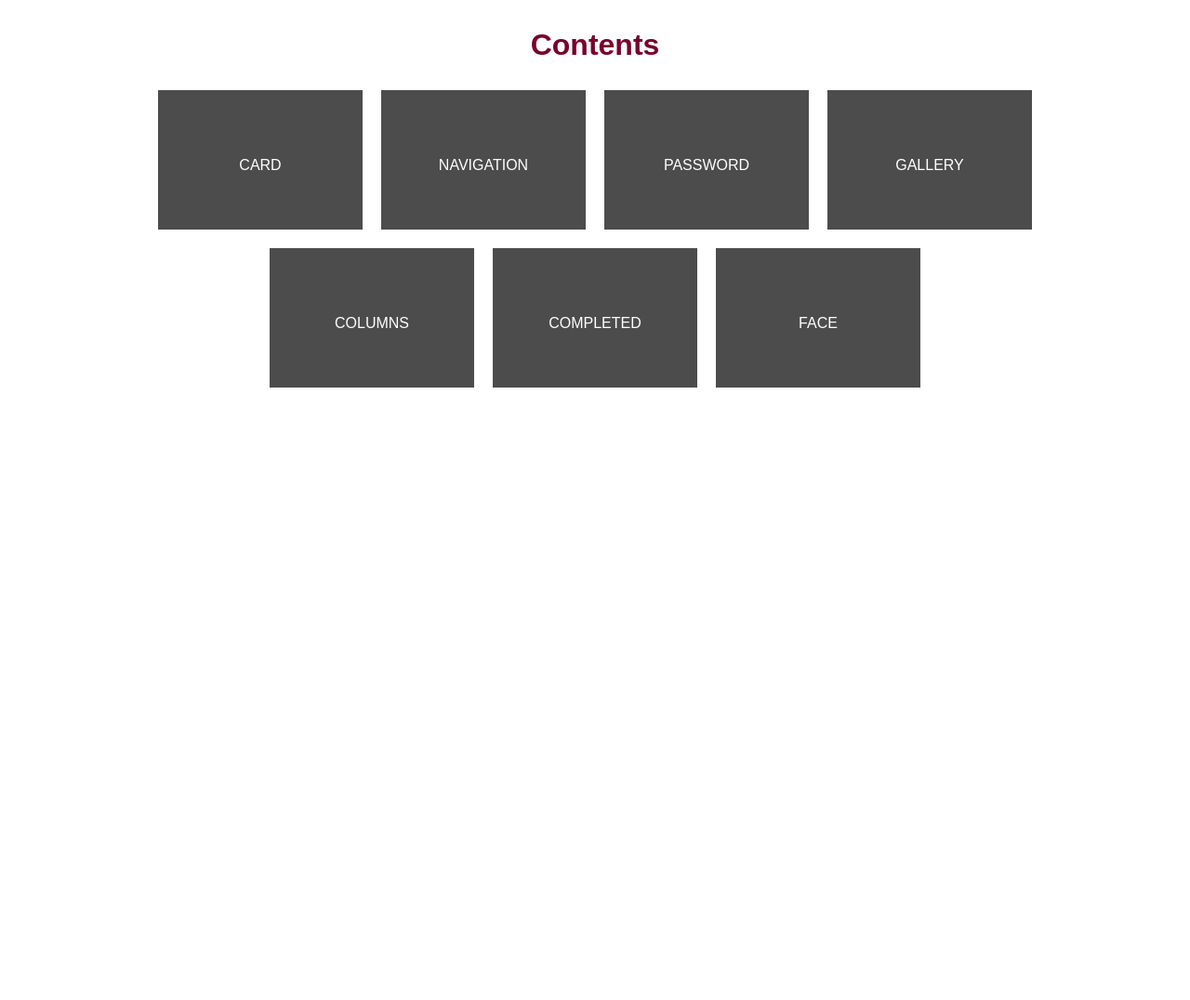
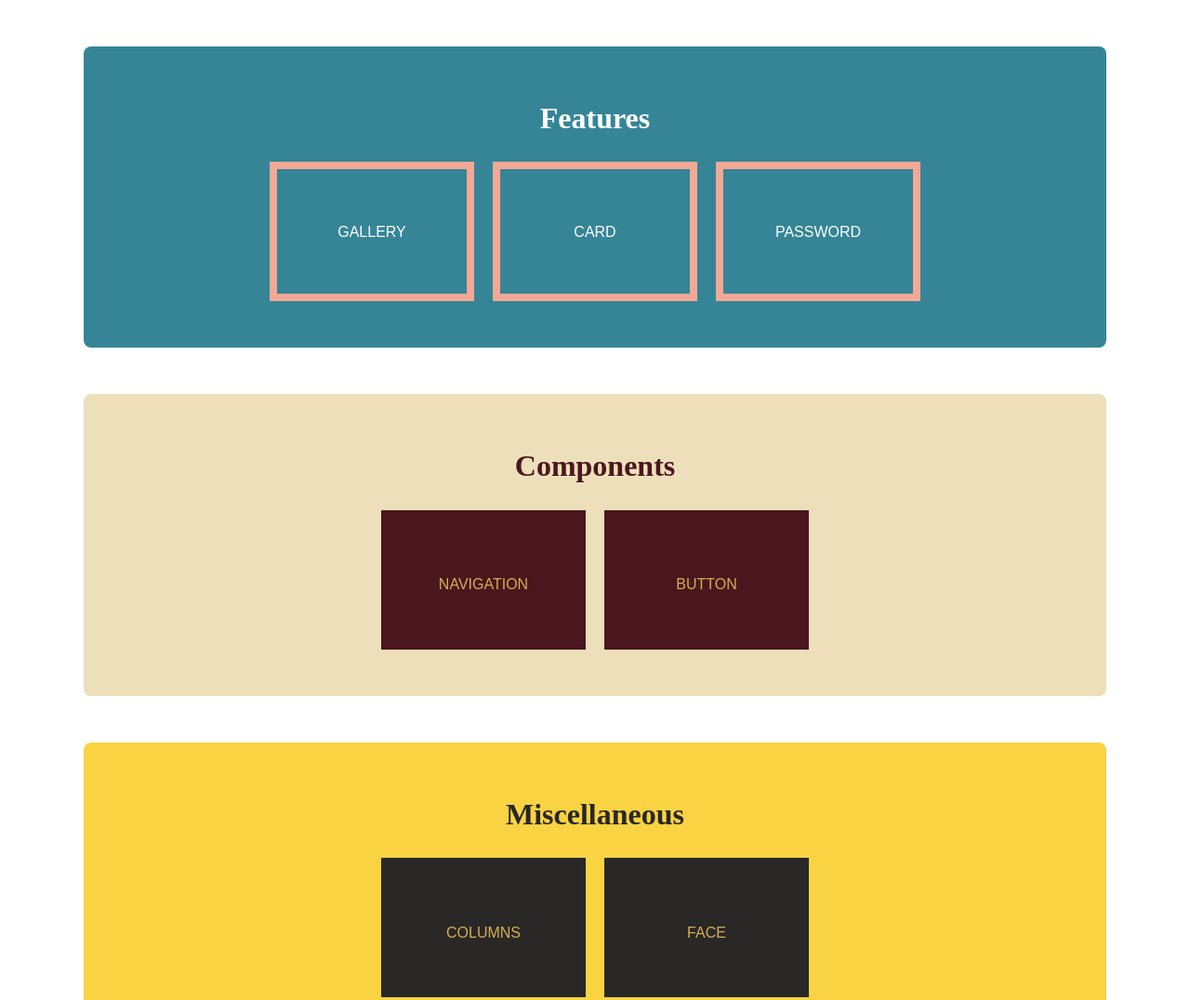
Before and after one commit to KCode100/front-end-fun, a website: page index.html in a window 1280 px wide. Shown: the top 1076 px of the page at 93% size. Before the commit the page ends 800 px from the top, so only its background shows below. Drawn offline with Linux system fonts and the light colour scheme.

Commit message:
update home page

```diff
--- a/index.html
+++ b/index.html
@@ -7,20 +7,43 @@
 		<title>Front End Fun</title>
 		<link rel="stylesheet" href="public/css/style.css" />
 	</head>
-	<body class="main">
+	<body class="home">
+		<section class="features">
 			<header>
-			<h1>Contents</h1>
+				<h1>Features</h1>
 			</header>
 			<nav>
 				<ul>
+					<li><a href="public/gallery.html">Gallery</a></li>
 					<li><a href="public/card-animation.html">Card</a></li>
+					<li><a href="public/password.html">Password</a></li>
+				</ul>
+			</nav>
+		</section>
+		<section class="components">
+			<header>
+				<h1>Components</h1>
+			</header>
+			<nav>
+				<ul>
 					<li><a href="public/navigation.html">Navigation</a></li>
-				<li><a href="public/password.html">Password</a></li>
-				<li><a href="public/gallery.html">Gallery</a></li>
+					<li>
+						<a href="public/finish-animation.html">Button</a>
+					</li>
+				</ul>
+			</nav>
+		</section>
+		<section class="miscellaneous">
+			<header>
+				<h1>Miscellaneous</h1>
+			</header>
+			<nav>
+				<ul>
 					<li><a href="public/columns.html">Columns</a></li>
-				<li><a href="public/finish-animation.html">Completed</a></li>
 					<li><a href="public/animal-face.html">face</a></li>
 				</ul>
 			</nav>
+		</section>
+		<div class="spacer"></div>
 	</body>
 </html>
--- a/src/sass/_base.scss
+++ b/src/sass/_base.scss
@@ -7,3 +7,6 @@ body {
 * {
 	box-sizing: border-box;
 }
+.spacer {
+	height: 50px;
+}
--- /dev/null
+++ b/src/sass/pages/_images.scss
@@ -0,0 +1,35 @@
+.images {
+	display: flex;
+	justify-content: center;
+	align-items: center;
+	height: 100vh;
+
+	.main {
+		width: 500px;
+		height: 600px;
+		transition: all 1s;
+		&:hover {
+			height: 550px;
+			width: 700px;
+		}
+	}
+
+	.image {
+		background: url('https://images.unsplash.com/photo-1624412369090-433b3ad407aa?ixid=MnwxMjA3fDB8MHx0b3BpYy1mZWVkfDI4fFM0TUtMQXNCQjc0fHxlbnwwfHx8fA%3D%3D&ixlib=rb-1.2.1&auto=format&fit=crop&w=500&q=60')
+			center/cover no-repeat;
+		width: 100%;
+		height: 100%;
+		border-radius: 8px;
+		transition: all 1s;
+		cursor: pointer;
+		border: 2px solid blue;
+
+		&:hover {
+			background: url('https://images.unsplash.com/photo-1554350342-84cbb65fd7c6?ixid=MnwxMjA3fDB8MHx0b3BpYy1mZWVkfDQyfFM0TUtMQXNCQjc0fHxlbnwwfHx8fA%3D%3D&ixlib=rb-1.2.1&auto=format&fit=crop&w=500&q=60')
+				center/cover no-repeat;
+			opacity: 0.9;
+			border-radius: 50%;
+			border: 2px solid orangered;
+		}
+	}
+}
--- a/src/sass/pages/_index.scss
+++ b/src/sass/pages/_index.scss
@@ -1,11 +1,26 @@
-.main {
-	max-width: 1000px;
-	margin: auto;
-	padding: 0 20px;
+body.home {
+	height: 100vh;
+	padding-bottom: 50px !important;
 
 	h1 {
 		text-align: center;
-		color: rgb(121, 0, 44);
+		margin: 0;
+		padding: 20px 10px;
+	}
+
+	section {
+		max-width: 1100px;
+		margin: 50px auto;
+		padding: 30px 0 50px;
+		border-radius: 8px;
+
+		h1 {
+			font-family: serif;
+			font-size: 32px;
+		}
+
+		nav {
+			margin: auto;
 		}
 
 		ul {
@@ -19,27 +34,77 @@
 			gap: 20px;
 
 			li {
-			background-color: rgba(0, 0, 0, 0.7);
 				height: 150px;
 				width: 220px;
 				border-bottom: 10px solid transparent;
-
-			&:hover {
-				border-bottom: 10px solid rgb(196, 74, 121);
-			}
+				transition: all 0.2s;
 			}
 
 			a {
 				display: flex;
 				justify-content: center;
 				align-items: center;
-			color: white;
 				height: 100%;
 				width: 100%;
 				text-transform: uppercase;
 				text-decoration: none;
 				background-color: transparent;
+			}
+		}
+
+		&.components {
+			background-color: rgba(213, 174, 86, 0.4);
+			h1 {
+				color: #4a171e;
+			}
+			li {
+				background-color: #4a171e;
+				&:hover {
+					border-bottom: 10px solid #d5ae56;
+				}
+			}
+
+			a {
+				color: #d5ae56;
+				transform: translateY(10px);
+			}
+		}
+
+		&.features {
+			background-color: #358597;
+			h1 {
+				color: white;
+			}
+			li {
+				background-color: transparent;
+				border: 8px solid #f4a896;
+				&:hover {
+					border: 8px solid white;
+				}
+			}
+
+			a {
+				color: white;
+			}
+		}
+
+		&.miscellaneous {
+			background-color: #f9d342;
+			h1 {
+				color: #292826;
+			}
+			li {
+				background-color: #292826;
+				border-bottom: 10px solid transparent;
+				&:hover {
+					border-bottom: 10px solid #4d4b48;
+				}
+			}
+
+			a {
+				color: #d5ae56;
 				transform: translateY(10px);
 			}
 		}
 	}
+}
--- a/src/sass/style.scss
+++ b/src/sass/style.scss
@@ -7,3 +7,4 @@
 @use 'pages/columns';
 @use 'pages/index';
 @use 'pages/gallery';
+@use 'pages/images';
```
Also changed, not shown: public/images.html (added, +15 -0 lines), public/css/style.css, 1 other file. Lines whose indentation alone changed are shown as unchanged.
